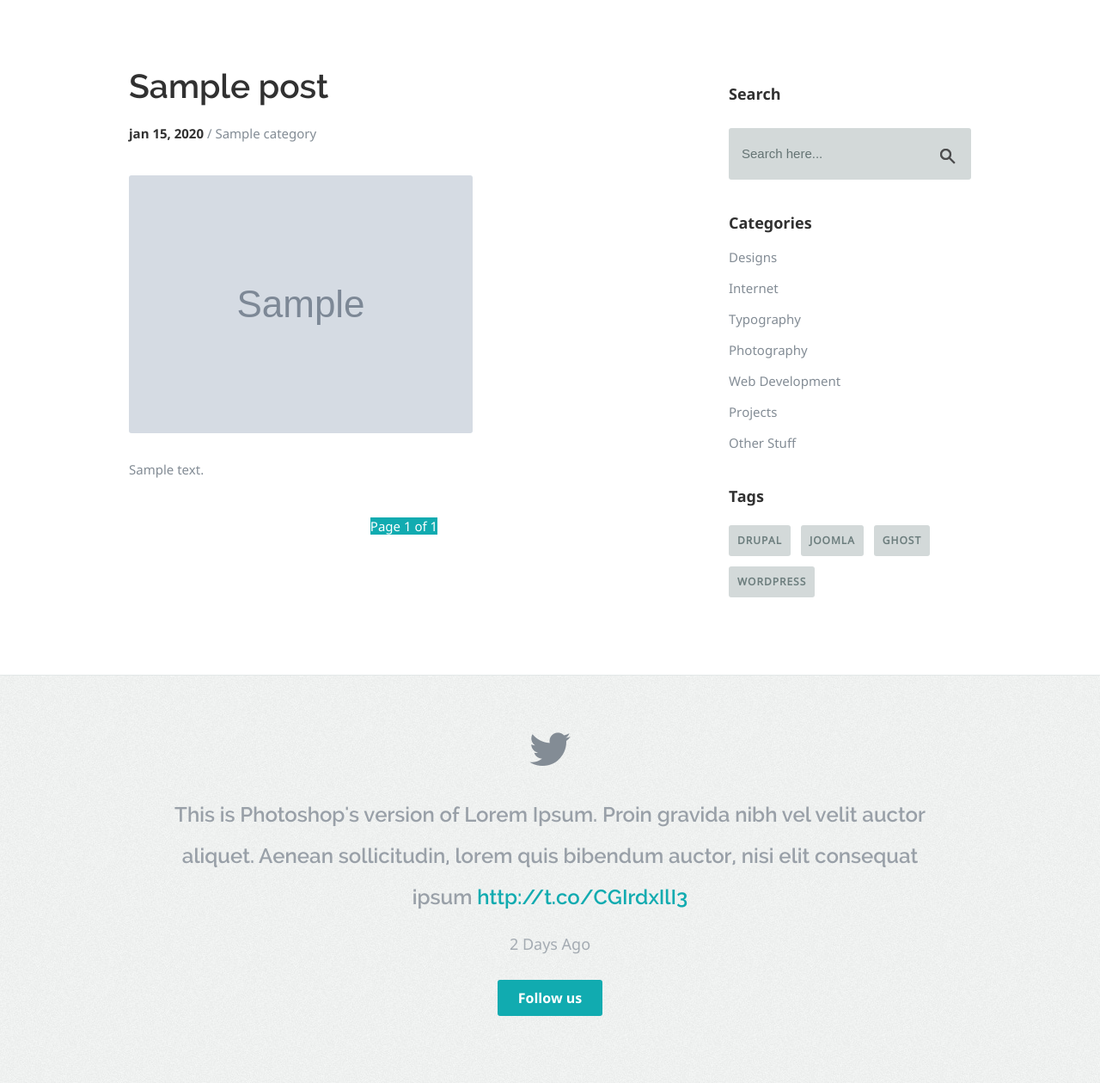
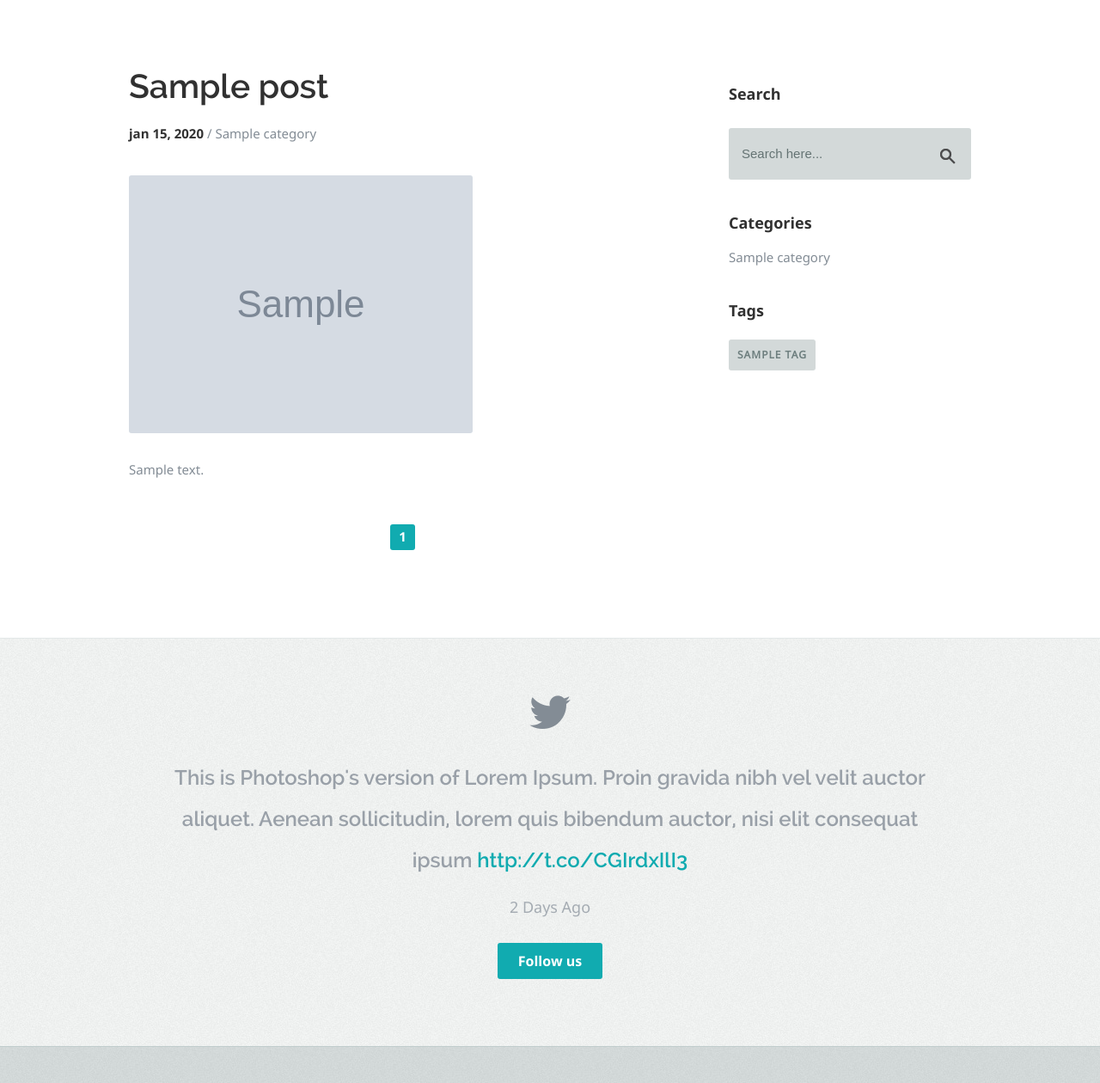
Before and after one commit to nickolasaperes/blog-sparrow, a Django app: template blog/core/templates/core/post_list.html in a window 1280 px wide. Shown: the part 343-1603 px from the top of the page at 86% size. Run offline with Django 3.2, Linux system fonts and the light colour scheme; the template is opened without the code that fills it: most values are stand-ins (such as "Sample title", 1, 10 or a date in 2020); grey boxes marked "Sample" are stand-in pictures; some libraries are stand-ins or nearby versions.

```diff
--- a/blog/core/templates/core/post_list.html
+++ b/blog/core/templates/core/post_list.html
@@ -67,37 +67,25 @@
 
         <!-- Pagination -->
         <nav class="col full pagination">
-<!--              <ul>-->
-<!--              <li><span class="page-numbers prev inactive">Prev</span></li>-->
-<!--                  <li><span class="page-numbers current">1</span></li>-->
-<!--                  <li><a href="#" class="page-numbers">2</a></li>-->
-<!--              <li><a href="#" class="page-numbers">3</a></li>-->
-<!--              <li><a href="#" class="page-numbers">4</a></li>-->
-<!--              <li><a href="#" class="page-numbers">5</a></li>-->
-<!--              <li><a href="#" class="page-numbers">6</a></li>-->
-<!--              <li><a href="#" class="page-numbers">7</a></li>-->
-<!--              <li><a href="#" class="page-numbers">8</a></li>-->
-<!--              <li><a href="#" class="page-numbers">9</a></li>-->
-<!--                  <li><a href="#" class="page-numbers next">Next</a></li>-->
-<!--              </ul>-->
-
-            <div class="pagination">
-               <span class="step-links">
+              <ul>
                  {% if page_obj.has_previous %}
-                     <a href="?page=1">&laquo; first</a>
-                     <a href="?page={{ page_obj.previous_page_number }}">previous</a>
+                 <li>
+                     <a href="?page=1" class="page-numbers">&laquo; First</a>
+                 </li>
                  {% endif %}
 
-                 <span class="current">
-                     Page {{ page_obj.number }} of {{ page_obj.paginator.num_pages }}
-                 </span>
+                 {% for page in page_obj.paginator.page_range %}
+                 <li>
+                     <a href="?page={{ page }}" class="page-numbers {% if page == page_obj.number %} current{% endif %}">{{ page }}</a>
+                 </li>
+                 {% endfor %}
 
-                 {% if page_obj.has_next %}
-                     <a href="?page={{ page_obj.next_page_number }}">next</a>
-                     <a href="?page={{ page_obj.paginator.num_pages }}">last &raquo;</a>
-                 {% endif %}
-               </span>
-            </div>
+                  {% if page_obj.has_next %}
+                  <li>
+                      <a href="?page={{ page_obj.paginator.num_pages }}" class="page-numbers">Last &raquo;</a>
+                  </li>
+                  {% endif %}
+              </ul>
 
           </nav>
 
@@ -120,23 +108,18 @@
            <div class="widget widget_categories">
               <h5 class="widget-title">Categories</h5>
               <ul class="link-list cf">
-                 <li><a href="#">Designs</a></li>
-                 <li><a href="#">Internet</a></li>
-                 <li><a href="#">Typography</a></li>
-                 <li><a href="#">Photography</a></li>
-                 <li><a href="#">Web Development</a></li>
-                 <li><a href="#">Projects</a></li>
-                 <li><a href="#">Other Stuff</a></li>
+                  {% for category in categories %}
+                    <li>{{ category }}</li>
+                  {% endfor %}
               </ul>
            </div>
 
            <div class="widget widget_tag_cloud">
               <h5 class="widget-title">Tags</h5>
               <div class="tagcloud cf">
-                 <a href="#">drupal</a>
-                 <a href="#">joomla</a>
-                 <a href="#">ghost</a>
-                 <a href="#">wordpress</a>
+                  {% for tag in tags %}
+                     <a href="#">{{ tag }}</a>
+                  {% endfor %}
               </div>
            </div>
 
--- a/blog/core/views.py
+++ b/blog/core/views.py
@@ -16,7 +16,10 @@ def post_list(request):
     page_number = request.GET.get('page')
     page_obj = paginator.get_page(page_number)
 
-    return render(request, 'core/post_list.html', {'page_obj': page_obj})
+    categories = Category.objects.top_eight()
+    tags = Tag.objects.top_five()
+
+    return render(request, 'core/post_list.html', {'page_obj': page_obj,  'categories': categories, 'tags': tags})
 
 
 def post_detail(request, slug):
```
Also changed, not shown: blog/core/tests/test_view_post_detail.py (+8 -4 lines), blog/core/tests/test_view_post_list.py (+55 -2 lines).
